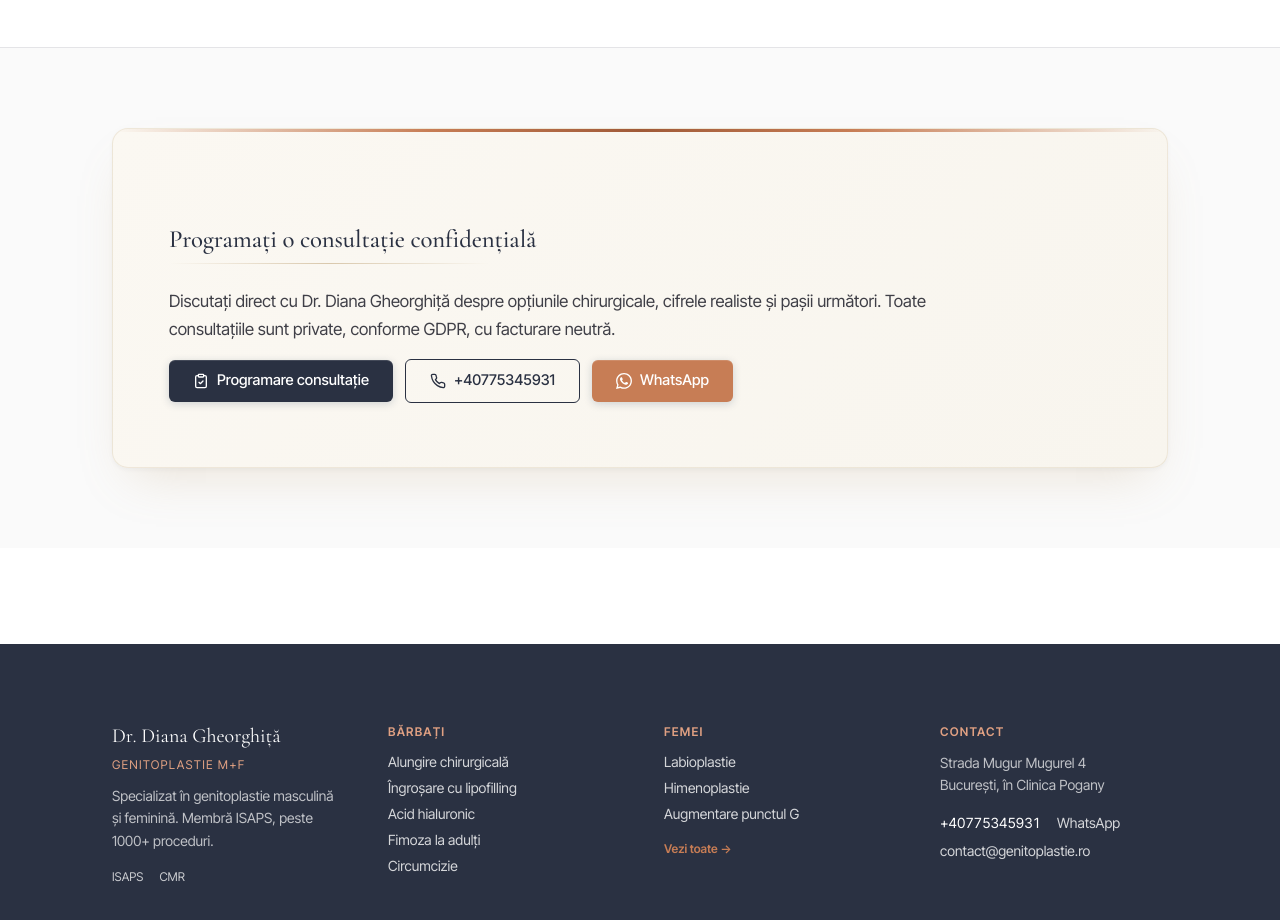
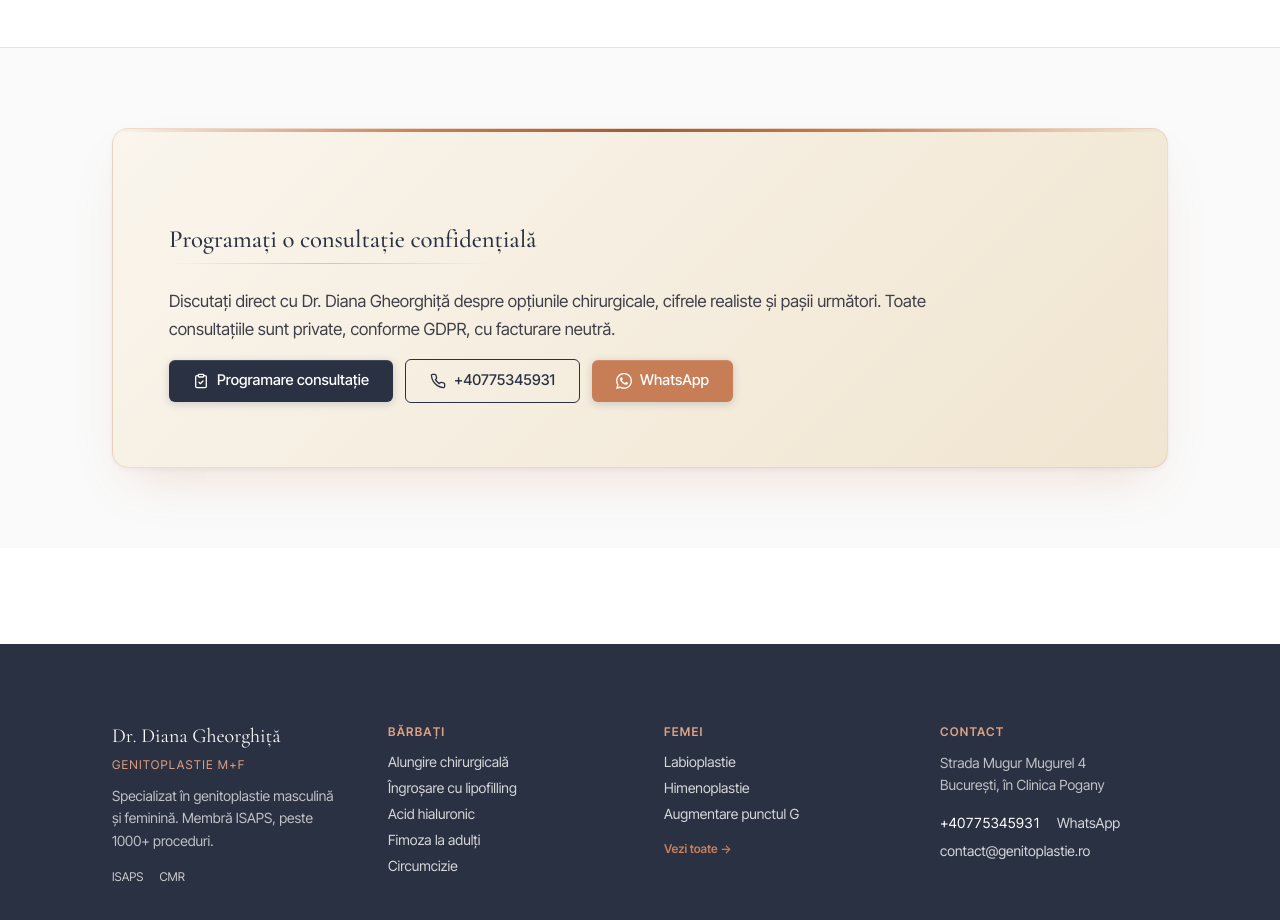
Before and after one commit to mihnea-eugen/chirurgia-intima, a Next.js app: page / in a window 1280 px wide. Shown: the part 4620-5540 px from the top of the page. Built offline with nearby package versions, Linux system fonts and the light colour scheme; no server answers.

Commit message:
fix: card-glow + themeColor noua paleta warm

```diff
--- a/app/globals.css
+++ b/app/globals.css
@@ -124,9 +124,9 @@ header a:hover, footer a:hover, nav a:hover { text-decoration: none; }
   border-color: rgba(184, 153, 104, 0.3);
 }
 .card-glow {
-  background: linear-gradient(135deg, #FBF8F2 0%, #F8F5EE 100%);
-  border: 1px solid rgba(184, 153, 104, 0.18);
-  box-shadow: 0 2px 4px rgba(15, 46, 79, 0.04), 0 24px 48px -20px rgba(184, 153, 104, 0.25);
+  background: linear-gradient(135deg, #FAF5ED 0%, #F0E5D0 100%);
+  border: 1px solid rgba(199, 125, 85, 0.20);
+  box-shadow: 0 2px 4px rgba(42, 49, 66, 0.04), 0 24px 48px -20px rgba(199, 125, 85, 0.25);
   position: relative;
   overflow: hidden;
 }
--- a/app/layout.tsx
+++ b/app/layout.tsx
@@ -73,7 +73,7 @@ export const metadata: Metadata = {
 export const viewport: Viewport = {
   width: "device-width",
   initialScale: 1,
-  themeColor: "#0F2E4F"
+  themeColor: "#2A3142"
 };
 
 export default function RootLayout({ children }: { children: React.ReactNode }) {
```
